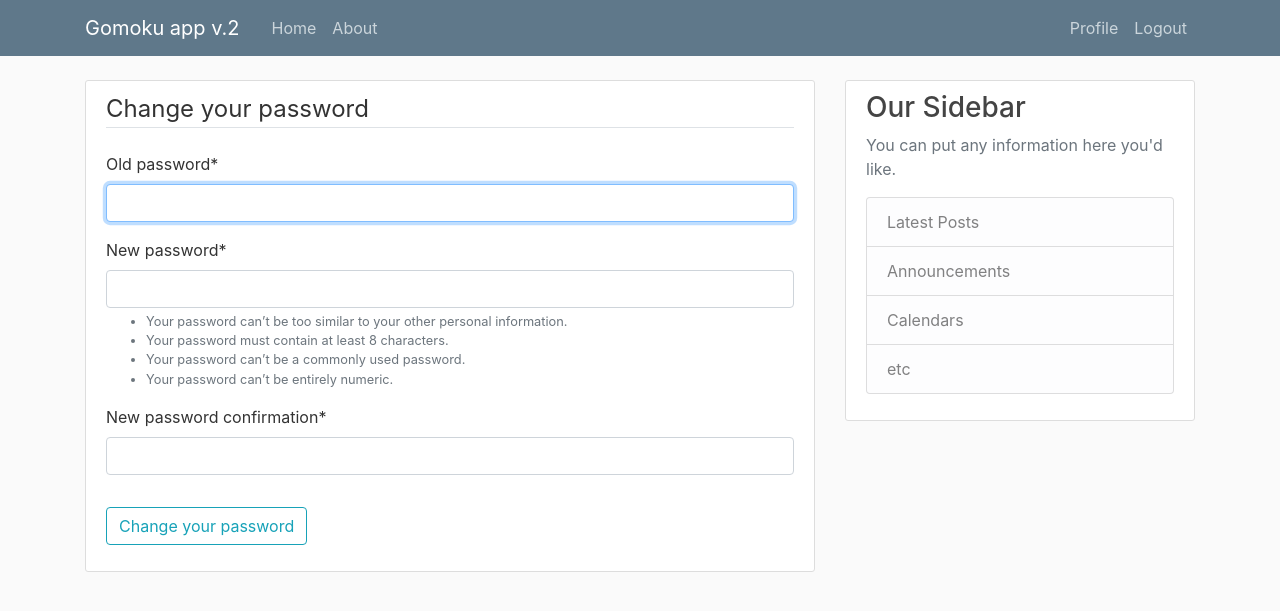
After one commit to adam-harmasz/gomoku_v_0_2, a Django app: page /accounts/password_change/ in a window 1280 px wide. The commit adds this page. Shown: the top 611 px of the page. Run offline with Django 3.2, Linux system fonts and the light colour scheme; the visitor is signed in with stand-in values (Sample User, id 1); some libraries are stand-ins or nearby versions.

Commit message:
added password change handling

```diff
--- /dev/null
+++ b/accounts/templates/registration/password_change_done.html
@@ -0,0 +1,5 @@
+{% extends 'core/base.html' %}
+{% block content %}
+    <h1>Your password has been changed</h1>
+    <p>Your password has been successfully changed</p>
+{% endblock content %}
--- /dev/null
+++ b/accounts/templates/registration/password_change_form.html
@@ -0,0 +1,16 @@
+{% extends 'core/base.html' %}
+{% load crispy_forms_tags %}
+{% block content %}
+    <div class="content-section">
+        <form method="POST">
+            {% csrf_token %}
+            <fieldset class="form-group">
+                <legend class="border-bottom mb-4">Change your password</legend>
+                {{ form|crispy }}
+            </fieldset>
+            <div class="form-group">
+                <button class="btn btn-outline-info" type="submit">Change your password</button>
+            </div>
+        </form>
+    </div>
+{% endblock content %}
--- a/accounts/templates/accounts/registration_form.html
+++ b/accounts/templates/registration/registration_form.html
@@ -14,7 +14,7 @@
         </form>
         <div class="border-top pt-3">
             <small class="text-muted">
-                Already Have An Account? <a class="ml-2" href="#">Sign In</a>
+                Already Have An Account? <a class="ml-2" href="{% url 'login' %}">Sign In</a>
             </small>
         </div>
     </div>
--- a/accounts/urls.py
+++ b/accounts/urls.py
@@ -5,24 +5,33 @@ from . import views
 
 
 urlpatterns = [
+    # login and registration endpoints
     path('register', views.RegisterView.as_view(), name='register'),
-    path(
-        'login/',
-        auth_views.LoginView.as_view(
-            template_name='accounts/login.html',
-            redirect_authenticated_user=True
-        ),
-        name='login'
-    ),
-    path(
-        'logout/',
-        auth_views.LogoutView.as_view(template_name='accounts/logout.html'),
-        name='logout'
-    ),
-    path(
-        'profile/<int:pk>',
-         views.UserProfileView.as_view(),
-         name='profile-detail'
-    ),
+    path('login/', auth_views.LoginView.as_view(
+         template_name='registration/login.html',
+         redirect_authenticated_user=True),
+         name='login'),
+    path('logout/',
+         auth_views.LogoutView.as_view(template_name='registration/logout.html'),
+         name='logout'),
+    # Password change
+    path('password_change/', auth_views.PasswordChangeView.as_view(),
+         name='password_change'),
+    path('password_change/done/',
+         auth_views.PasswordChangeDoneView.as_view(),
+         name='password_change_done'),
+    # password reset views
+    path('password_reset/', auth_views.PasswordResetView.as_view(),
+         name='password_reset'),
+    path('password_reset/done/', auth_views.PasswordResetDoneView.as_view(),
+         name='password_reset_done'),
+    path('reset/<uidb64>/<token>/',
+         auth_views.PasswordResetConfirmView.as_view(),
+         name='password_reset_confirm'),
+    path('reset/done', auth_views.PasswordResetCompleteView.as_view(),
+         name='password_reset_complete'),
+    # detail view
+    path('profile/<int:pk>', views.UserProfileView.as_view(),
+         name='profile-detail'),
 
 ]
--- a/core/models.py
+++ b/core/models.py
@@ -41,7 +41,7 @@ class UserProfile(models.Model):
     def __str__(self):
         return self.user.username
 
-    def save(self):
+    def save(self, force_insert=False, force_update=False, using=None):
         super().save()
         img = Image.open(self.picture.path)
 
--- a/core/templates/core/base.html
+++ b/core/templates/core/base.html
@@ -100,7 +100,6 @@
             }
 
             var csrftoken = getCookie('csrftoken');
-
             function csrfSafeMethod(method) {
                 // these HTTP methods do not require CSRF protection
                 return (/^(GET|HEAD|OPTIONS|TRACE)$/.test(method));
```
Also changed, not shown: accounts/templates/accounts/profile.html (+66 -0 lines), accounts/views.py (+2 -5 lines), gomoku_app/templates/gomoku_app/game_detail.html (+0 -10 lines), accounts/templates/registration/login.html (renamed from accounts/templates/accounts/login.html), accounts/templates/registration/logout.html (renamed from accounts/templates/accounts/logout.html).
